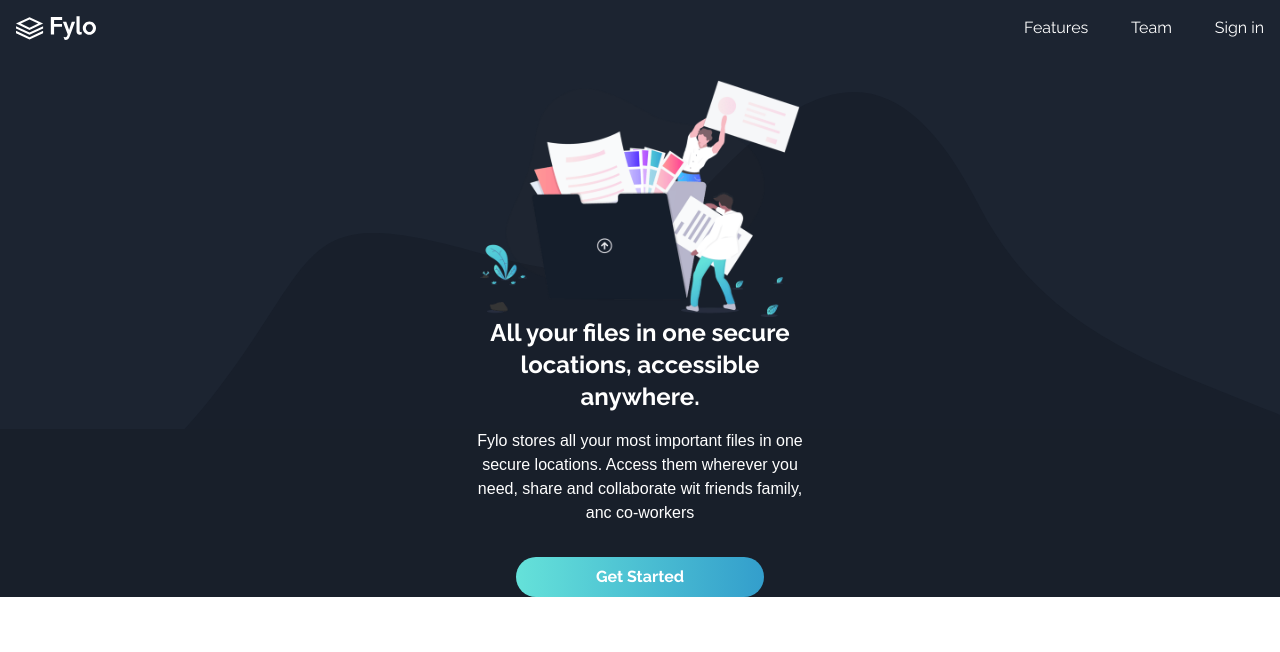
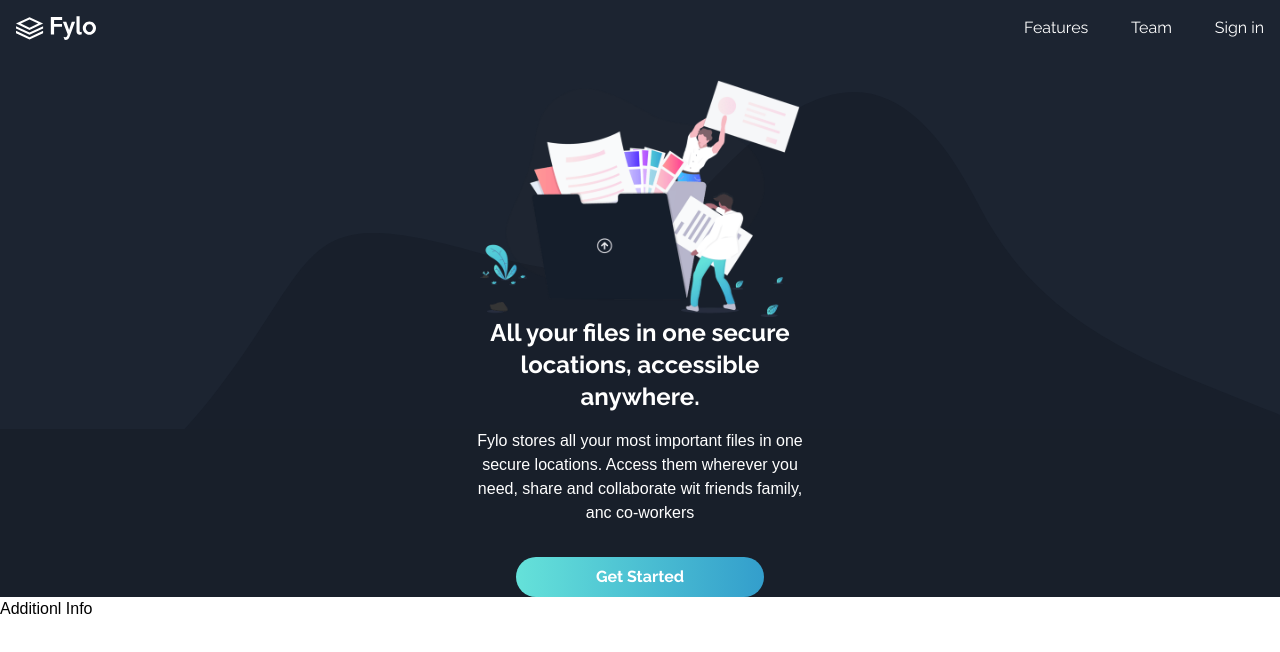
Before and after one commit to mmustaphak/fylo-dark-theme-landing-page, a React (Vite) app: page / in a window 1280 px wide. Shown: the top 652 px of the page. Built offline with nearby package versions, Linux system fonts and the light colour scheme.

Commit message:
Added Additional Info componeent

```diff
--- a/src/App.jsx
+++ b/src/App.jsx
@@ -1,10 +1,13 @@
 import Nav from "./components/Nav.jsx"
 import Hero from "./components/Hero.jsx"
+import AdditionalInfo from "./components/AdditionalInfo.jsx"
+
 export default function App() {
   return (
     <>
       <Nav/>
       <Hero/>
+      <AdditionalInfo/>
     </>
   )
 }
--- /dev/null
+++ b/src/components/AdditionalInfo.jsx
@@ -0,0 +1,9 @@
+const AdditionalInfo = ()=>{
+    return(
+        <section>
+            Additionl Info
+        </section>
+    )
+}
+
+export default AdditionalInfo
```
